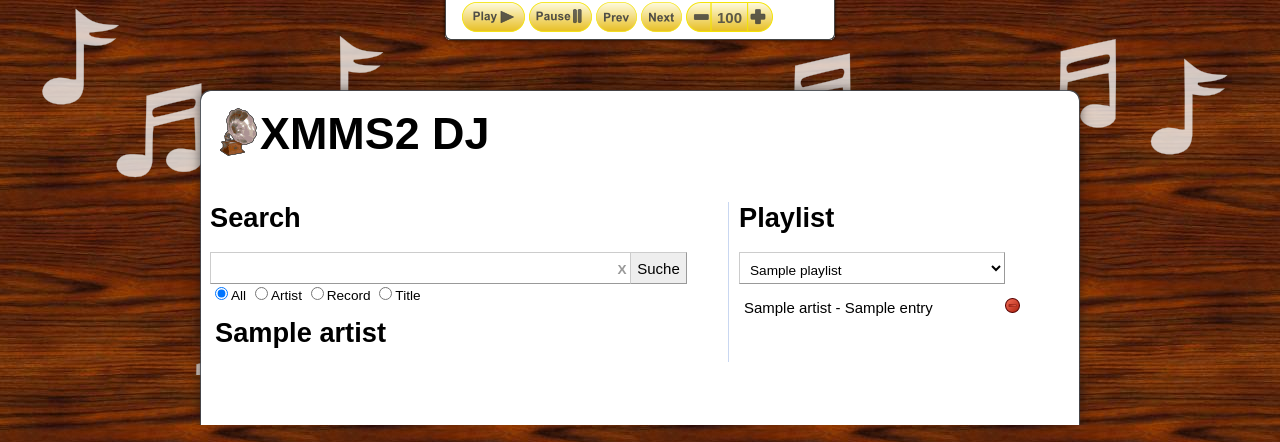
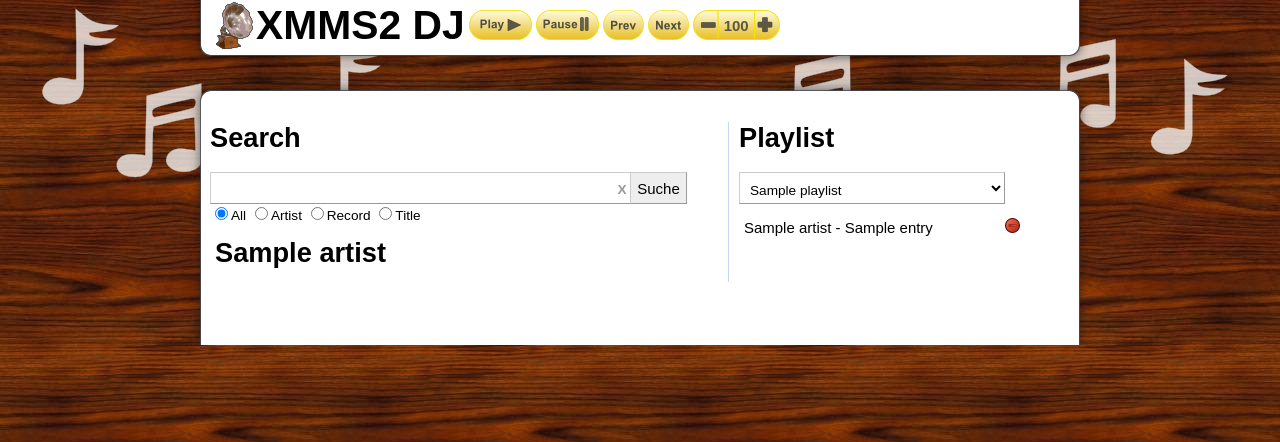
Before and after one commit to x-0-r/XMMS2-DJ, a Django app: template src/xmms2_dj/templates/concept/index.html in a window 1280 px wide. Shown: the top 442 px of the page. Run offline with Django 3.2, Linux system fonts and the light colour scheme; the template is opened without the code that fills it: most values are stand-ins (such as "Sample title", 1, 10 or a date in 2020); some libraries are stand-ins or nearby versions.

Commit message:
Changed the Style to better fit the screen
The div for player-controls is now wider and the heading is taken from
the main area into the player-controls. In that way, more space of the
screen is used for funtionality.

```diff
--- a/src/xmms2_dj/media/css/conceptual.css
+++ b/src/xmms2_dj/media/css/conceptual.css
@@ -46,18 +46,27 @@
 
 #player-controls {
 	position: fixed;
-	width: 400px;
-	height: 45px;
+	width: 920px;
+	height: 76;
 	top: 0px;
 	left: 50%;
-	margin-left: -200px;
-	padding: 2px 18px;
+	margin-left: -460px;
+	padding: 2px 36px 20px 36px;
 	z-index: 100;
 	background: url("/media/img/controls-bg.png") no-repeat center top fixed;
 }
 
+#player-controls h1 {
+	font-size: 300%;
+	background-image: url("/media/img/gramo.png");
+	background-repeat: no-repeat;
+	padding-left: 40px;
+	margin-top: 0px;
+	float: left;
+}
+
 #player-controls ul {
-	margin: 0;
+	margin: 8px 0px 4px 8px;
 	padding: 0;
 	list-style-type: none;
 }
@@ -91,16 +100,9 @@
 	padding: 20px 0px 0px 40px;
 	background-image: url("/media/img/background.png");
 	background-repeat: no-repeat;
-	height: 112px;
+	height: 32px;
 }
 
-.main-head h1 {
-	font-size: 330%;
-	background-image: url("/media/img/gramo.png");
-	background-repeat: no-repeat;
-	padding-left: 40px;
-	margin-top: 18px;
-}
 .main-content {
 	margin: 0;
 	background-image: url("/media/img/bg2.png");
--- a/src/xmms2_dj/templates/concept/index.html
+++ b/src/xmms2_dj/templates/concept/index.html
@@ -19,6 +19,7 @@
 				<div class="page">
 					<div id="header">
 						<div id="player-controls">
+							<h1>XMMS2 DJ</h1>
 							<ul>
 								<li><a href="{% url dj_play %}"><img alt="play" src="{{ MEDIA_URL }}img/play.png" /></a></li>
 								<li><a href="{% url dj_stop %}"><img alt="pause" src="{{ MEDIA_URL }}img/pause.png" /></a></li>
@@ -33,7 +34,6 @@
 
 						<div id="main">
 							<div class="main-head">
-								<h1>XMMS2 DJ</h1>
 							</div>
 							<div class="main-content">
 							<div id="col1">
--- /dev/null
+++ b/src/xmms2_dj/templates/concept/playlist_list.html
@@ -0,0 +1,5 @@
+{% for pl in playlist_list %}
+<option value="{% url dj_load_playlist playlist=pl %}" {% ifequal pl active_playlist %}selected="selected"{% endifequal %}>
+{{ pl }}
+</option>
+{% endfor %}
```
Also changed, not shown: src/xmms2_dj/media/img/controls-bg.png.
